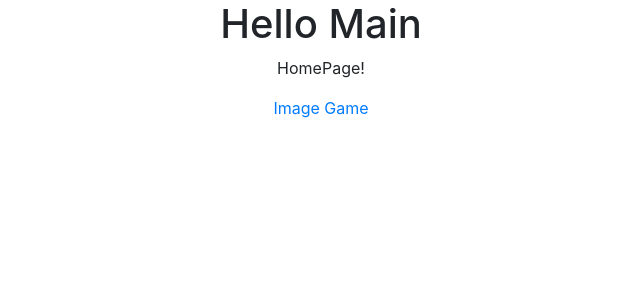
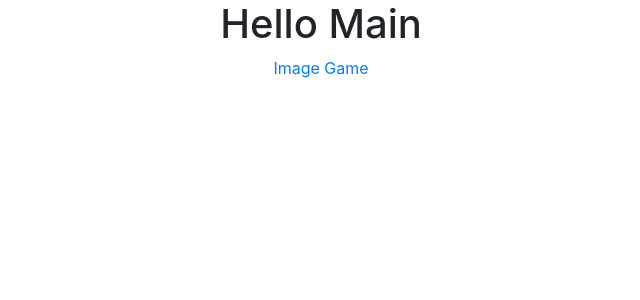
Before and after one commit to jackjury/hackapp, a React (Create React App) app: page / in a window 1280 px wide. Shown: the top 300 px of the page, without its empty margins (319-959 px from the left). Built offline with nearby package versions, Linux system fonts and the light colour scheme.

Commit message:
working on welcome

```diff
--- a/src/components/error.jsx
+++ b/src/components/error.jsx
@@ -7,7 +7,7 @@ class Error extends Component {
   render() {
     return (
       <div>
-        <img src={lion} alt="Logo" />
+        <img src={lion} alt="Lion" />
         <h1>Oh no! You've gone off the path. Let's go back home.</h1>
         <Link to="/"> Home </Link>
       </div>
--- a/src/components/welcomeScreen.jsx
+++ b/src/components/welcomeScreen.jsx
@@ -1,12 +1,13 @@
-import React, { Component } from "react";
-import { Link } from "react-router-dom";
+import React, { Component } from 'react';
+import { Link } from 'react-router-dom';
+import CubClub from './CubClub.png';
 
 class WelcomeScreen extends Component {
   state = {};
   render() {
     return (
       <div>
-        <p>HomePage!</p>
+        <image src={CubClub} alt="Welcome" />
         <Link to="/image-game">Image Game</Link>
       </div>
     );
```
Also changed, not shown: src/components/CubClub.png (added).
